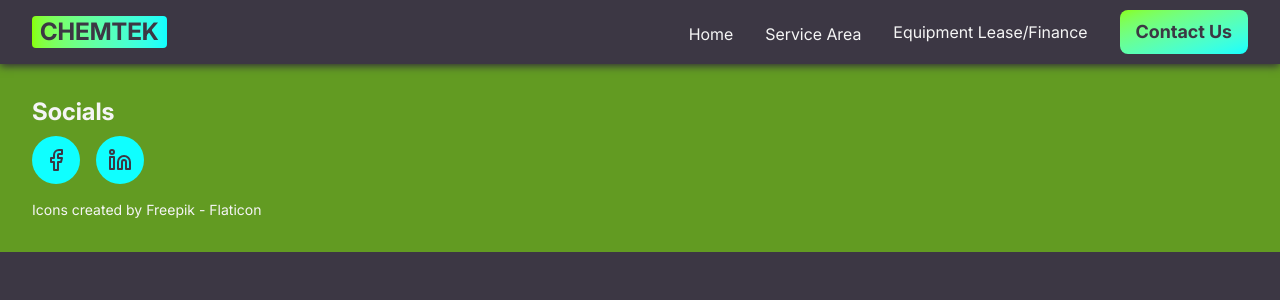
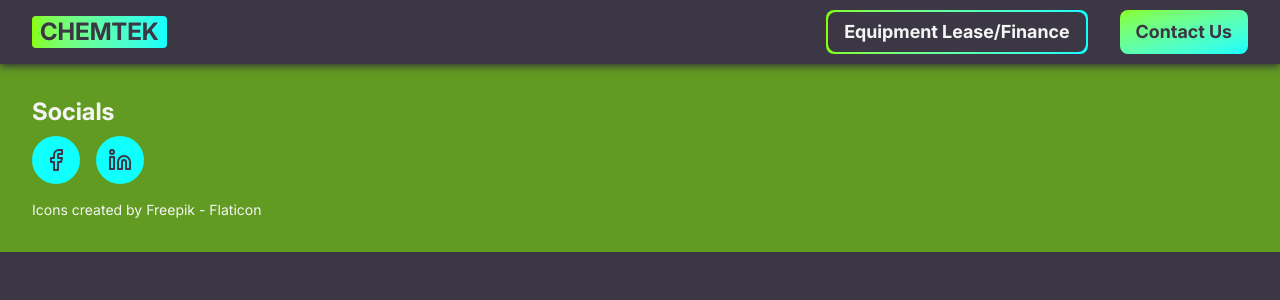
Before and after one commit to AndrewGlennAquino/chemtek-website, a React (Vite) app: page / in a window 1280 px wide. Shown: the top 300 px of the page. Built offline with nearby package versions, Linux system fonts and the light colour scheme.

Commit message:
Remove unecessary links; Style equipment/lease button; Animate equipment/lease button

```diff
--- a/src/components/header/Header.tsx
+++ b/src/components/header/Header.tsx
@@ -1,21 +1,11 @@
 import HamburgerMenu from "../hamburger-menu/HamburgerMenu";
-import { motion, type Variants, MotionConfig } from "motion/react";
+import { motion } from "motion/react";
 import { Link } from "react-router";
 
 /**
  * Header component that contains logo and responsive nav
  */
 const Header = () => {
-  // Animation variants to animate links on hover
-  const variants: Variants = {
-    initial: {
-      width: 0,
-    },
-    animateHover: {
-      width: "100%",
-    },
-  };
-
   return (
     <header className="bg-night header-shadow fixed sm:sticky top-0 left-0 right-0 z-50">
       {/* Header container */}
@@ -32,49 +22,34 @@ const Header = () => {
 
           {/* Links container for device width 1280px and greater */}
           <div className="hidden xl:flex justify-center items-center gap-8">
-            <MotionConfig reducedMotion="user">
-              <motion.span
-                className="dropdown-link mt-1"
-                initial="initial"
+            <motion.a
+              href="https://financing.approvepayments.com/chemtek"
+              target="_blank"
               whileHover="animateHover"
             >
-                <Link to="/chemtek-website">Home</Link>
-                <motion.div className="link-underline" variants={variants} />
-              </motion.span>
-
-              <motion.span
-                className="dropdown-link mt-1"
-                initial="initial"
-                whileHover="animateHover"
-              >
-                <Link to="">Service Area</Link>
-                <motion.div className="link-underline" variants={variants} />
-              </motion.span>
-
-              <a
-                href="https://financing.approvepayments.com/chemtek"
-                target="_blank"
-              >
-                <motion.span
-                  className="dropdown-link mt-1"
-                  initial="initial"
-                  whileHover="animateHover"
+              <div className="gradient-border">
+                <motion.div
+                  className="bg-night text-lg font-bold gradient-border-content"
+                  variants={{
+                    animateHover: {
+                      backgroundColor: "rgba(0, 0, 0, 0)",
+                      color: "var(--color-night)",
+                    },
+                  }}
                 >
                   Equipment Lease/Finance
-                  <motion.div className="link-underline" variants={variants} />
-                </motion.span>
-              </a>
+                </motion.div>
+              </div>
+            </motion.a>
 
             <Link to="">
-                <motion.span
+              <motion.div
                 className="text-lg font-bold primary-button"
                 whileHover={{ scale: 1.1 }}
-                  variants={variants}
               >
                 Contact Us
-                </motion.span>
+              </motion.div>
             </Link>
-            </MotionConfig>
           </div>
         </nav>
       </div>
```
Lines whose indentation alone changed are shown as unchanged.
